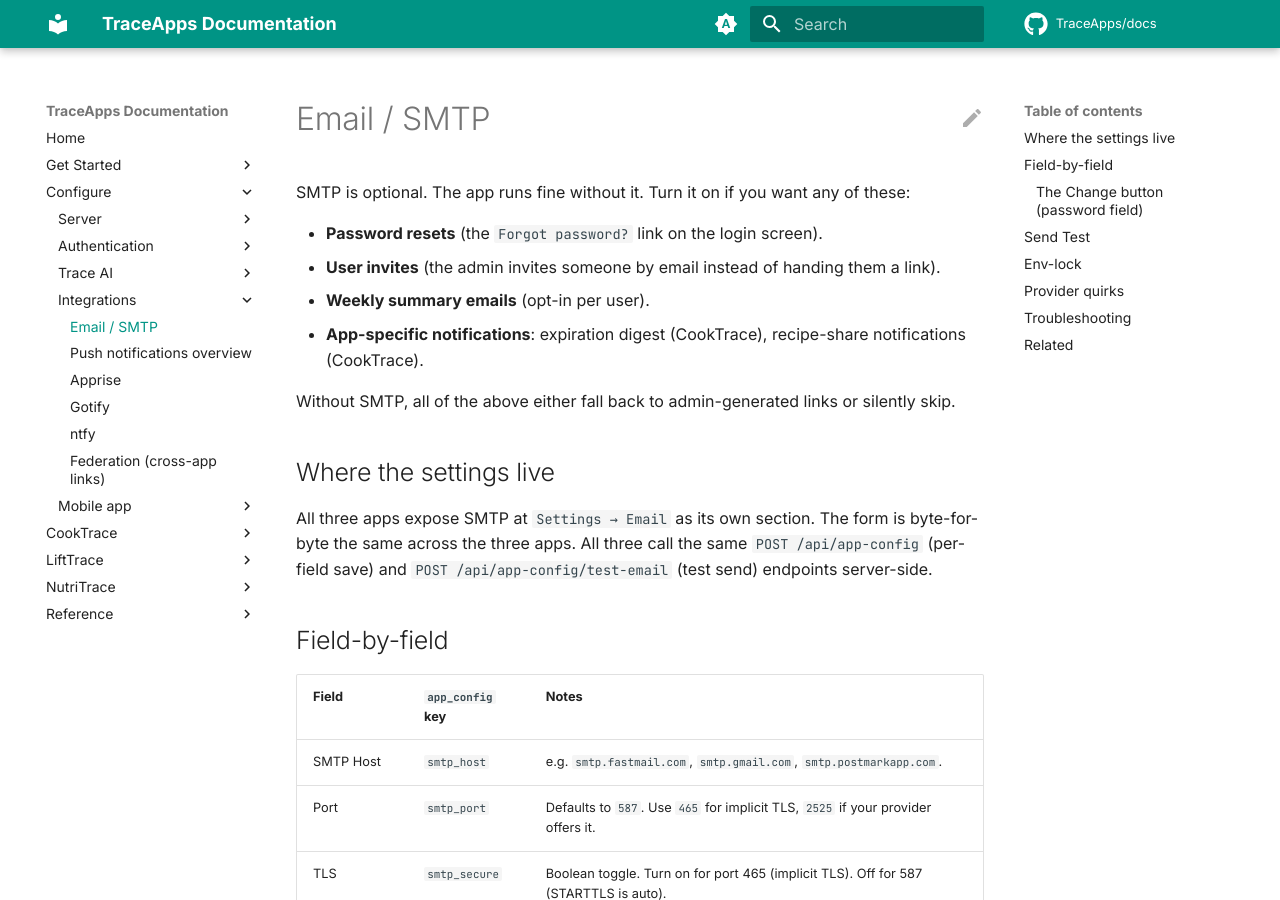
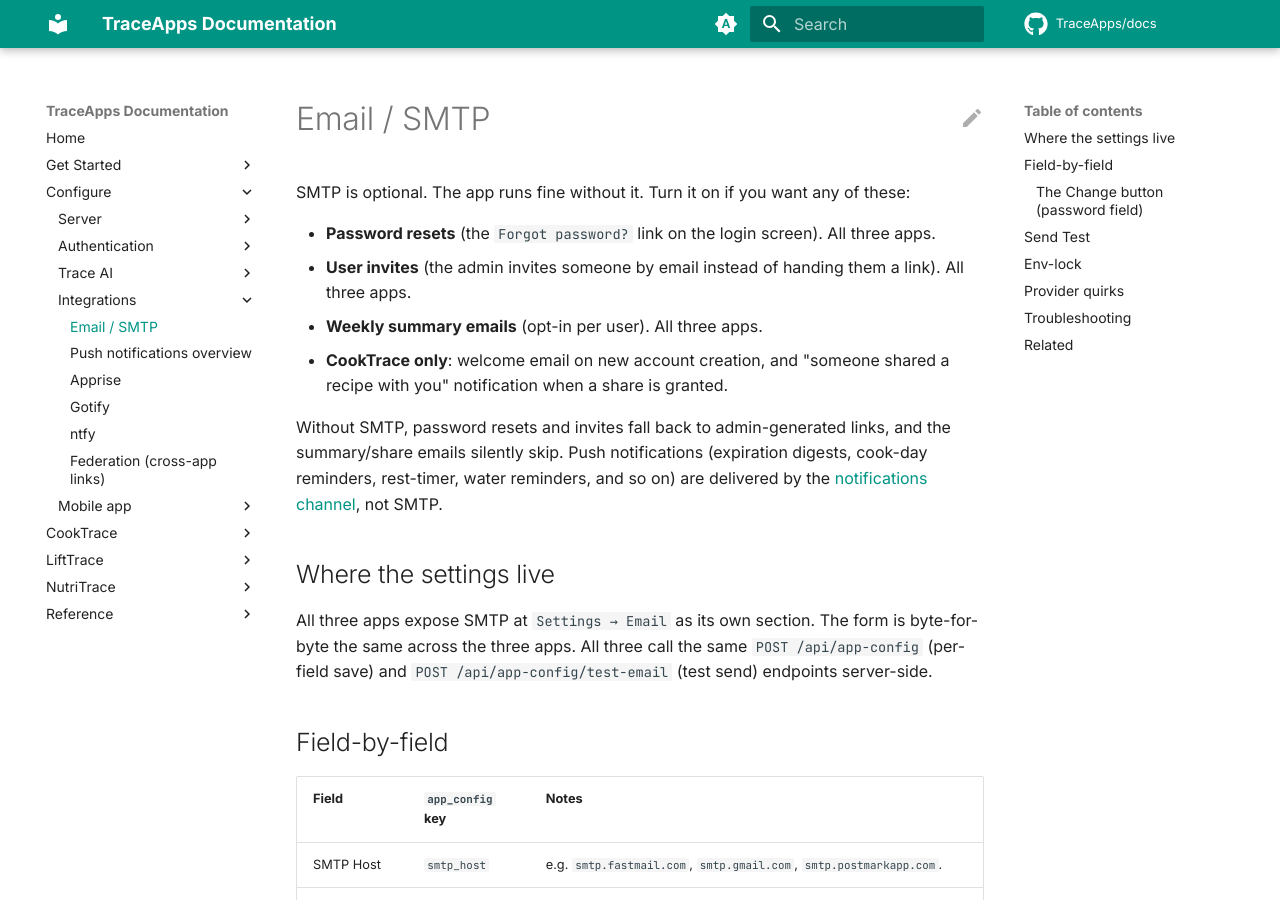
Before and after one commit to TraceApps/docs, an MkDocs documentation site: the page built from docs/integrations/smtp.md, in a window 1280 px wide and 900 px high. Built offline with MkDocs 1.6.1 and Material for MkDocs 9.7.7, drawn with Linux system fonts in a browser that asks for light colours; comment, search, counter and statistics services are not loaded.

Commit message:
docs(smtp): correct app-specific email list; separate push from SMTP

```diff
--- a/docs/integrations/smtp.md
+++ b/docs/integrations/smtp.md
@@ -2,12 +2,12 @@
 
 SMTP is optional. The app runs fine without it. Turn it on if you want any of these:
 
-- **Password resets** (the `Forgot password?` link on the login screen).
-- **User invites** (the admin invites someone by email instead of handing them a link).
-- **Weekly summary emails** (opt-in per user).
-- **App-specific notifications**: expiration digest (CookTrace), recipe-share notifications (CookTrace).
+- **Password resets** (the `Forgot password?` link on the login screen). All three apps.
+- **User invites** (the admin invites someone by email instead of handing them a link). All three apps.
+- **Weekly summary emails** (opt-in per user). All three apps.
+- **CookTrace only**: welcome email on new account creation, and "someone shared a recipe with you" notification when a share is granted.
 
-Without SMTP, all of the above either fall back to admin-generated links or silently skip.
+Without SMTP, password resets and invites fall back to admin-generated links, and the summary/share emails silently skip. Push notifications (expiration digests, cook-day reminders, rest-timer, water reminders, and so on) are delivered by the [notifications channel](notifications.md), not SMTP.
 
 ## Where the settings live
 
```
